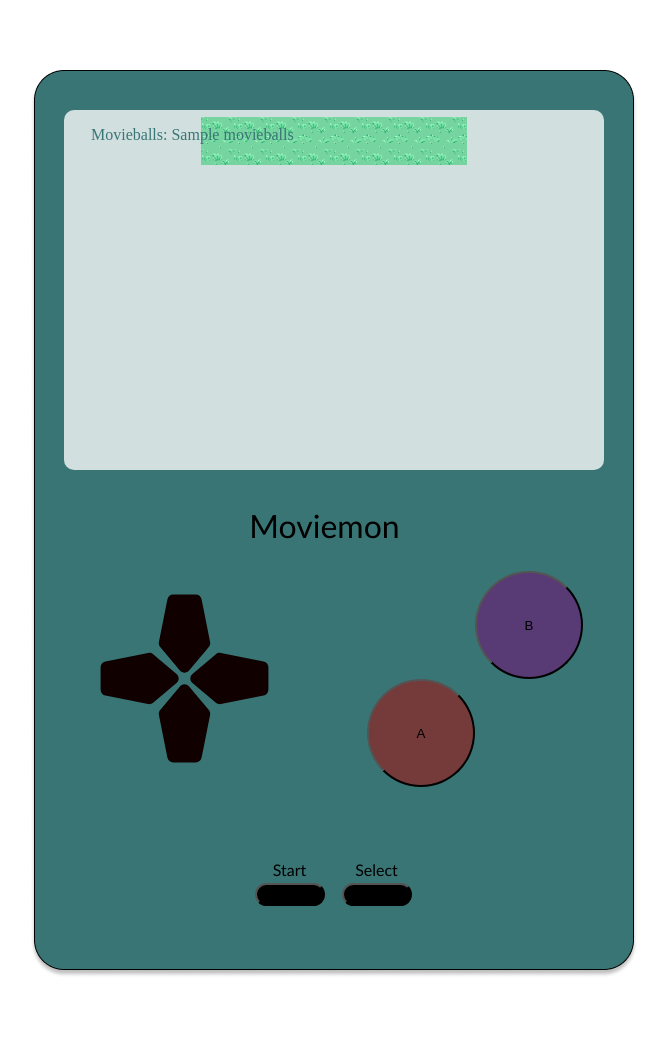
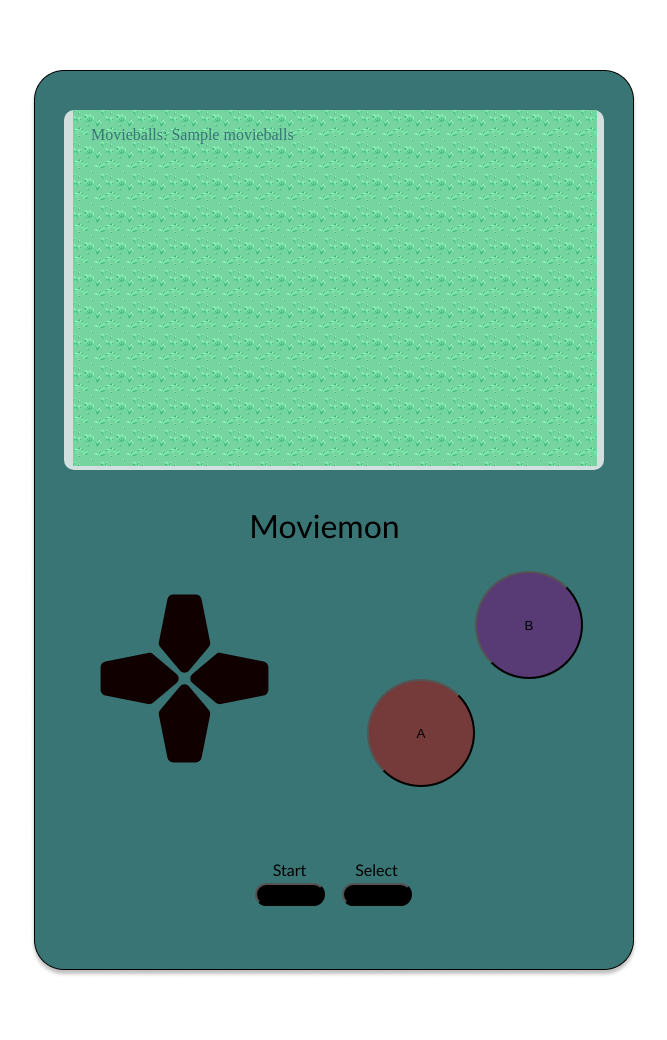
Before and after one commit to Dmitry-Diordychuk/Django-Bootcamp-Team-Project, a Django app: template moviemon/moviemon/templates/moviemon/worldmap.html in a window 1280 px wide; the page is wider, and only the part inside the window is pictured. Shown: that part, without its empty margins (306-973 px from the left). Run offline with Django 3.2, Linux system fonts and the light colour scheme; the template is opened without the code that fills it: most values are stand-ins (such as "Sample title", 1, 10 or a date in 2020); parts of the project's set-up code (start-up, migrations or seed data) failed here and were passed over.

Commit message:
worldscreen

```diff
--- a/moviemon/moviemon/static/moviemon/worldmap.css
+++ b/moviemon/moviemon/static/moviemon/worldmap.css
@@ -6,10 +6,12 @@
 }
 
 .table-grid {
-	margin: auto;
-	width: 50%;
-	padding-top: 5px;
-	table-layout: fixed
+	margin-left: 9px;
+    width: 97%;
+    height: 99%;
+    padding-top: 5px;
+    table-layout: auto;
+    border-collapse: collapse;
 }
 
 .grid-node {
```
